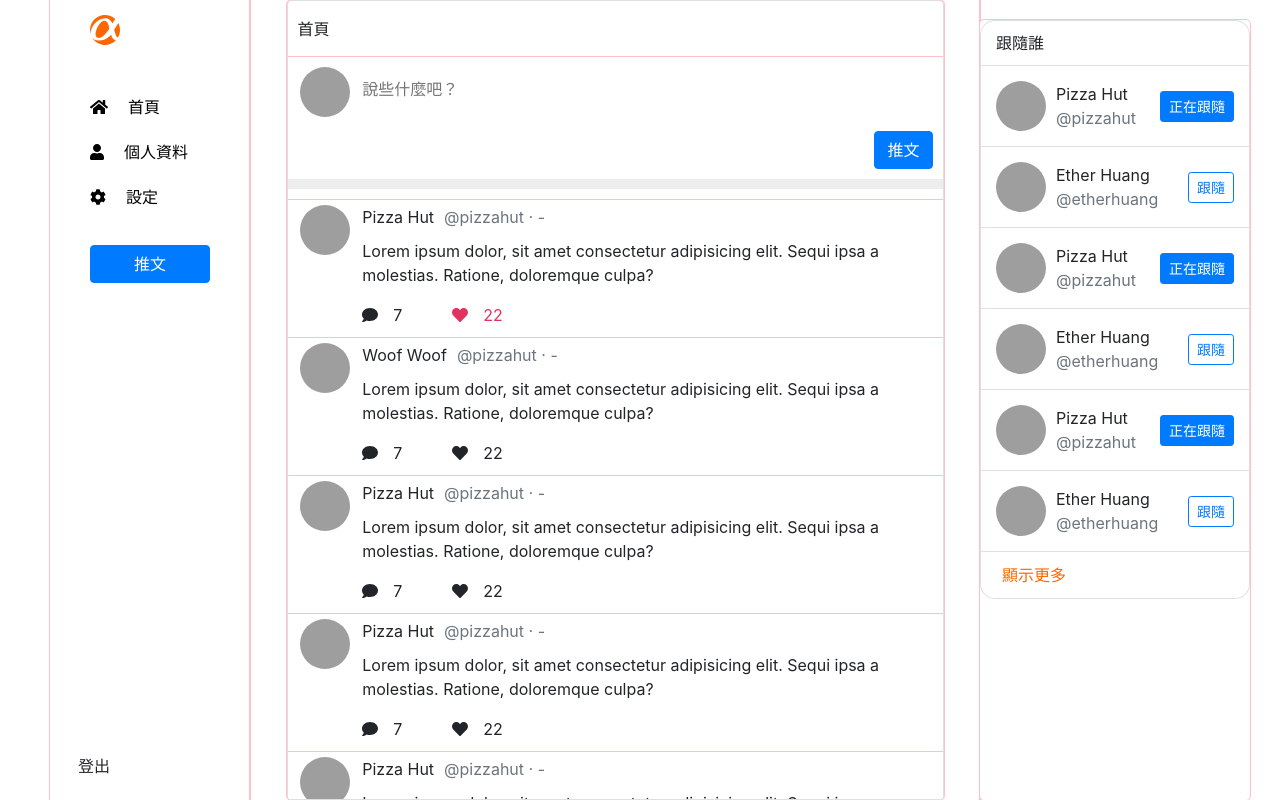
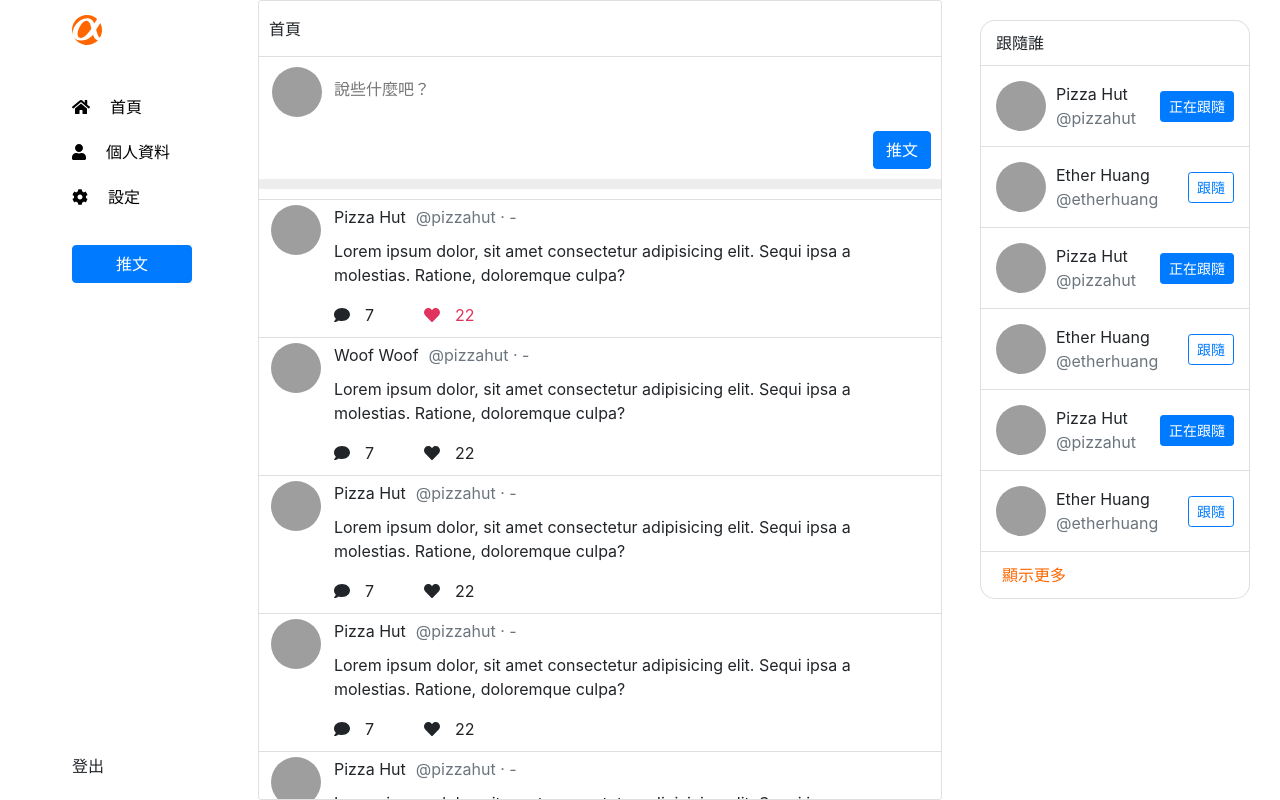
Before and after one commit to etheriuman/twitter-frontend, a Vue app: page /#/tweets in a window 1280 px wide. Built offline with nearby package versions, Linux system fonts and the light colour scheme; grey boxes are pictures that could not be loaded.

Commit message:
resize Tweets left column width

```diff
--- a/src/views/Tweets.vue
+++ b/src/views/Tweets.vue
@@ -251,13 +251,13 @@
 <style scoped>
 
 * {
-  outline: 1px solid pink;
+  /* outline: 1px solid pink; */
 }
 
 .main {
   max-height: 100vh;
   display: grid;
-  grid-template-columns: 250px 1fr 300px;
+  grid-template-columns: 220px 1fr 300px;
   grid-template-areas: "left main right" ;
 }
 
```
